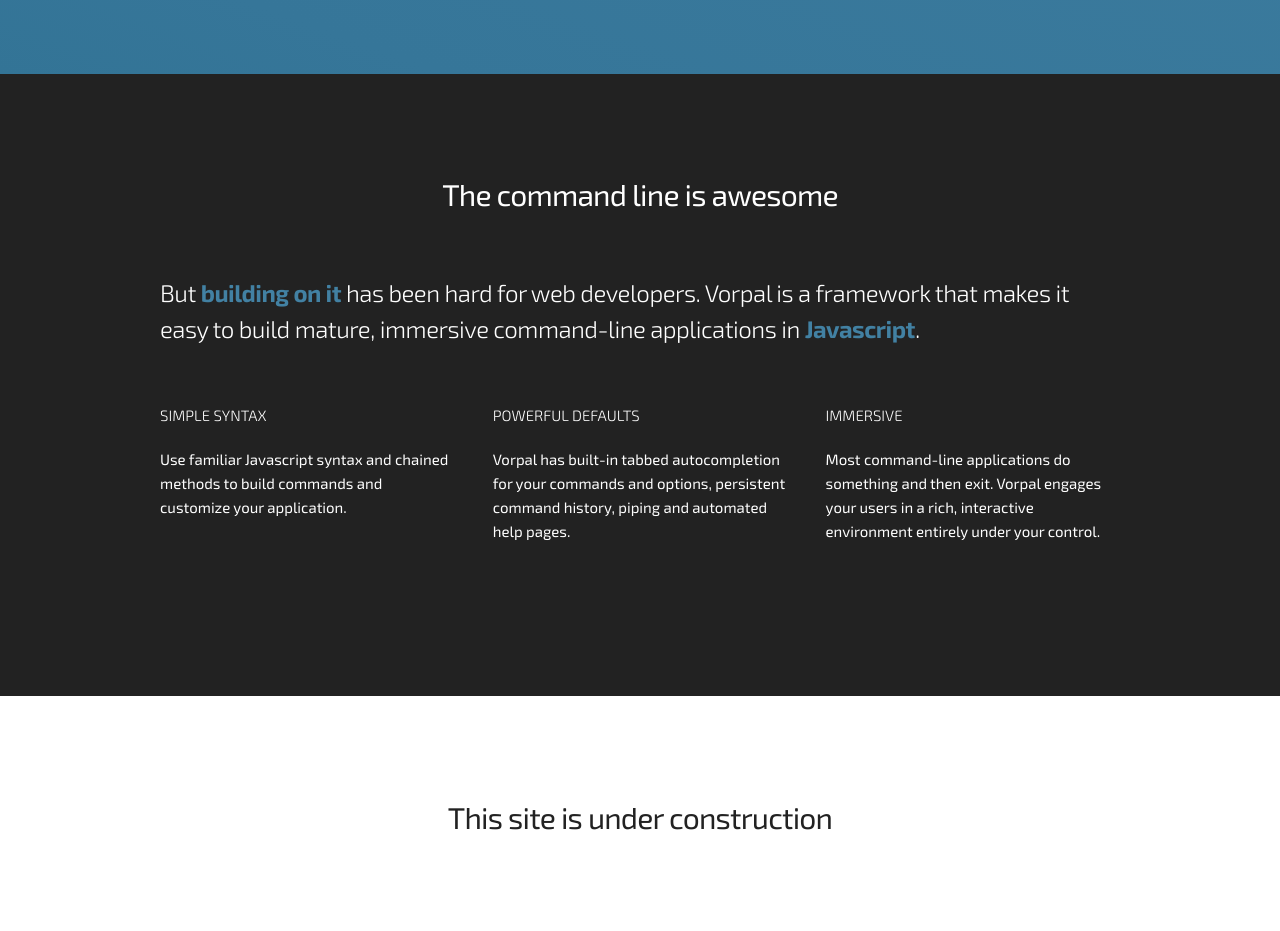
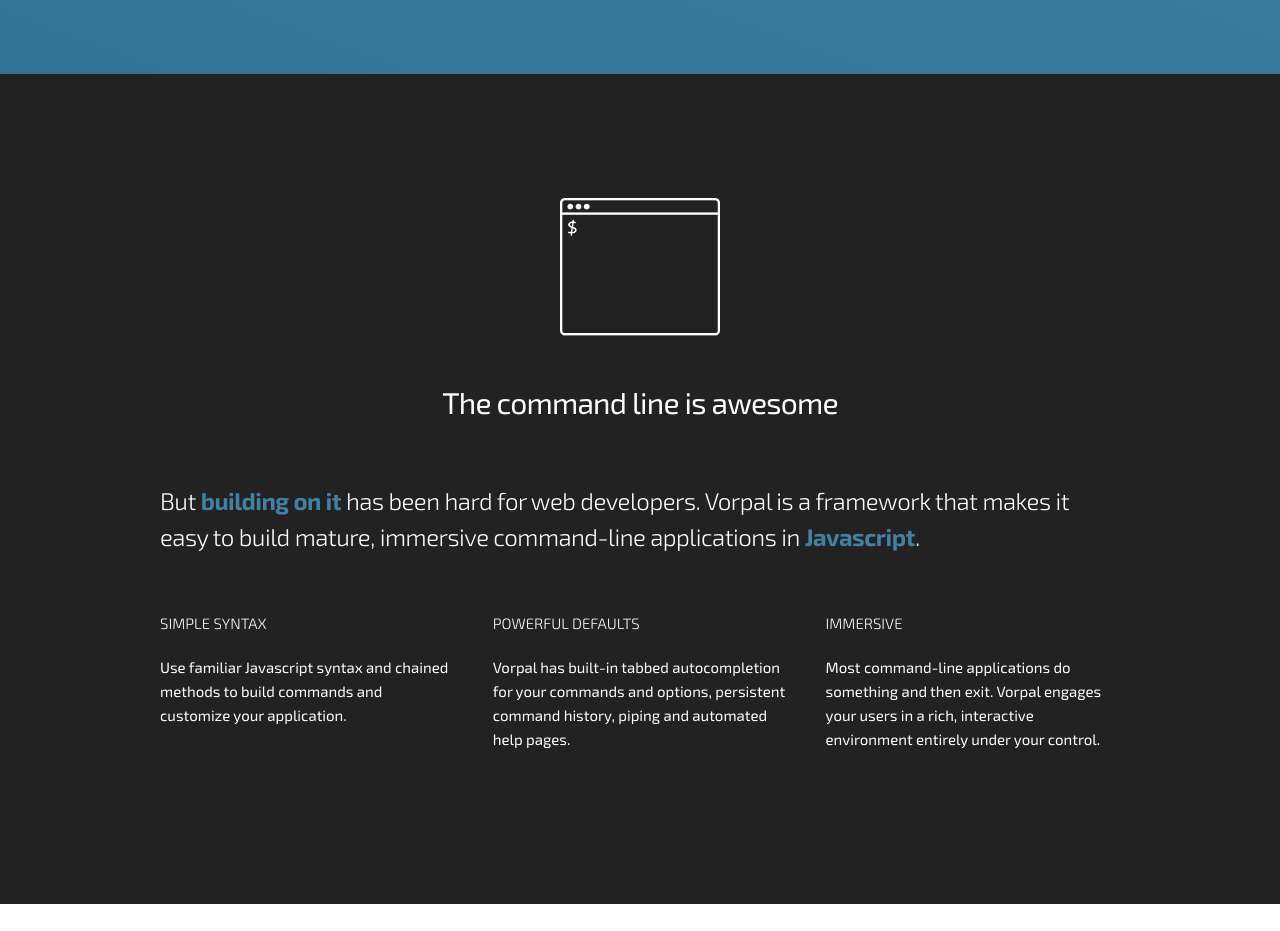
Before and after one commit to dthree/vorpal, a plain HTML site: page index.html in a window 1280 px wide. Shown: the part 820-1751 px from the top of the page. Drawn offline with Linux system fonts and the light colour scheme.

Commit message:
added icon

```diff
--- a/index.html
+++ b/index.html
@@ -60,7 +60,12 @@
 <section class='vorpal-intro'>
   <div class='container'>
     <div class='twelve columns center'>
-      <h4><br>The command line is awesome<br><br></h4>
+    <div class='row'>
+      <div class='twelve columns'>
+        <img class='console center' src='images/console.png' alt=''></a>
+      </div>
+    </div>
+    <h4><br>The command line is awesome<br><br></h4>
     </div>
     <div class='row'>
       <div class='twelve columns'>
--- a/stylesheets/main.css
+++ b/stylesheets/main.css
@@ -186,6 +186,7 @@
 
 .center { text-align: center; margin-left: 0; margin-right: 0;}
 
+.console { width: 160px; text-align: center; margin-top: 64px; }
 .vorpal-front {
   min-height: 720px;
   text-align: center;
```
Also changed, not shown: images/console.png (added).
